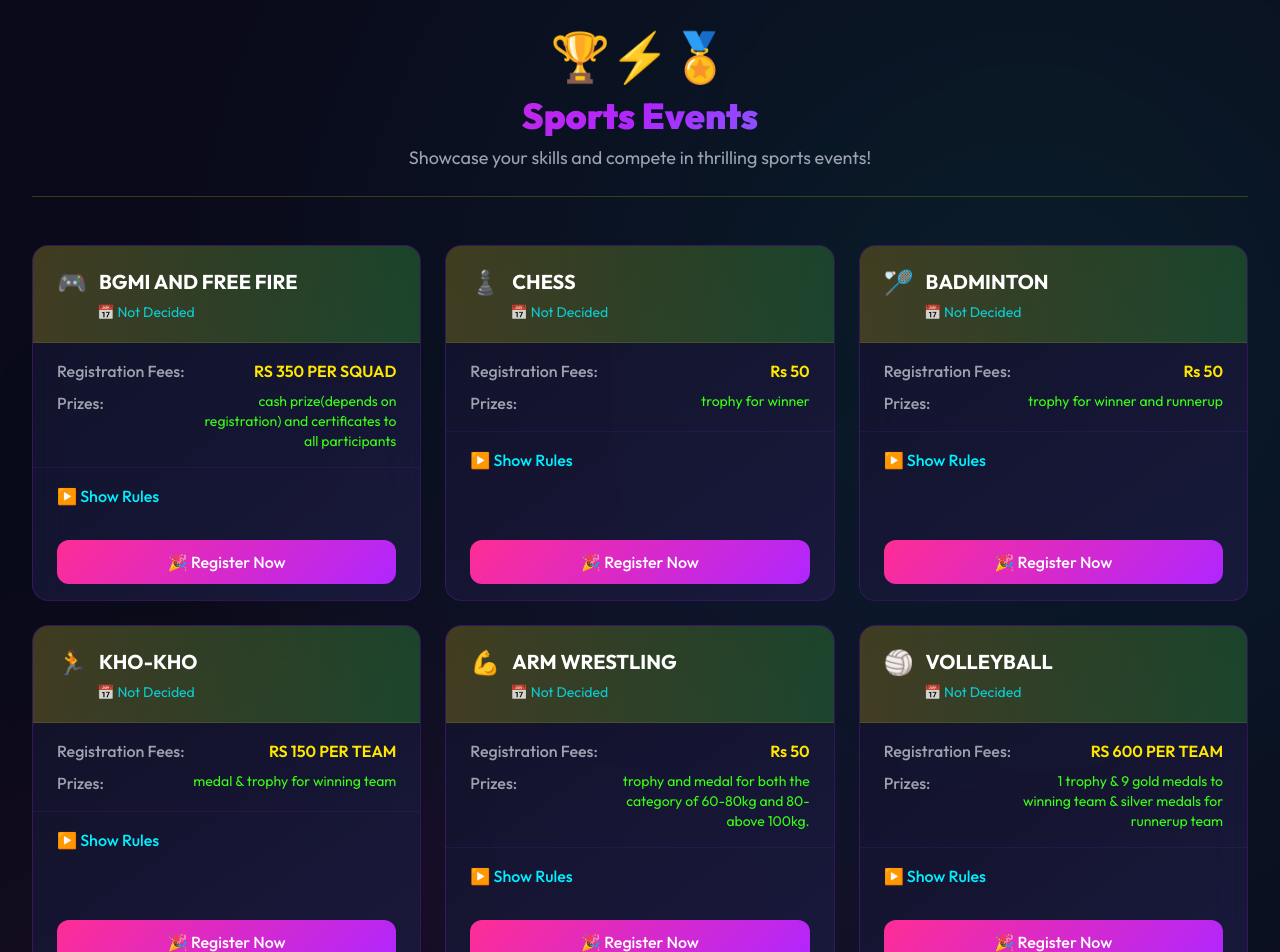
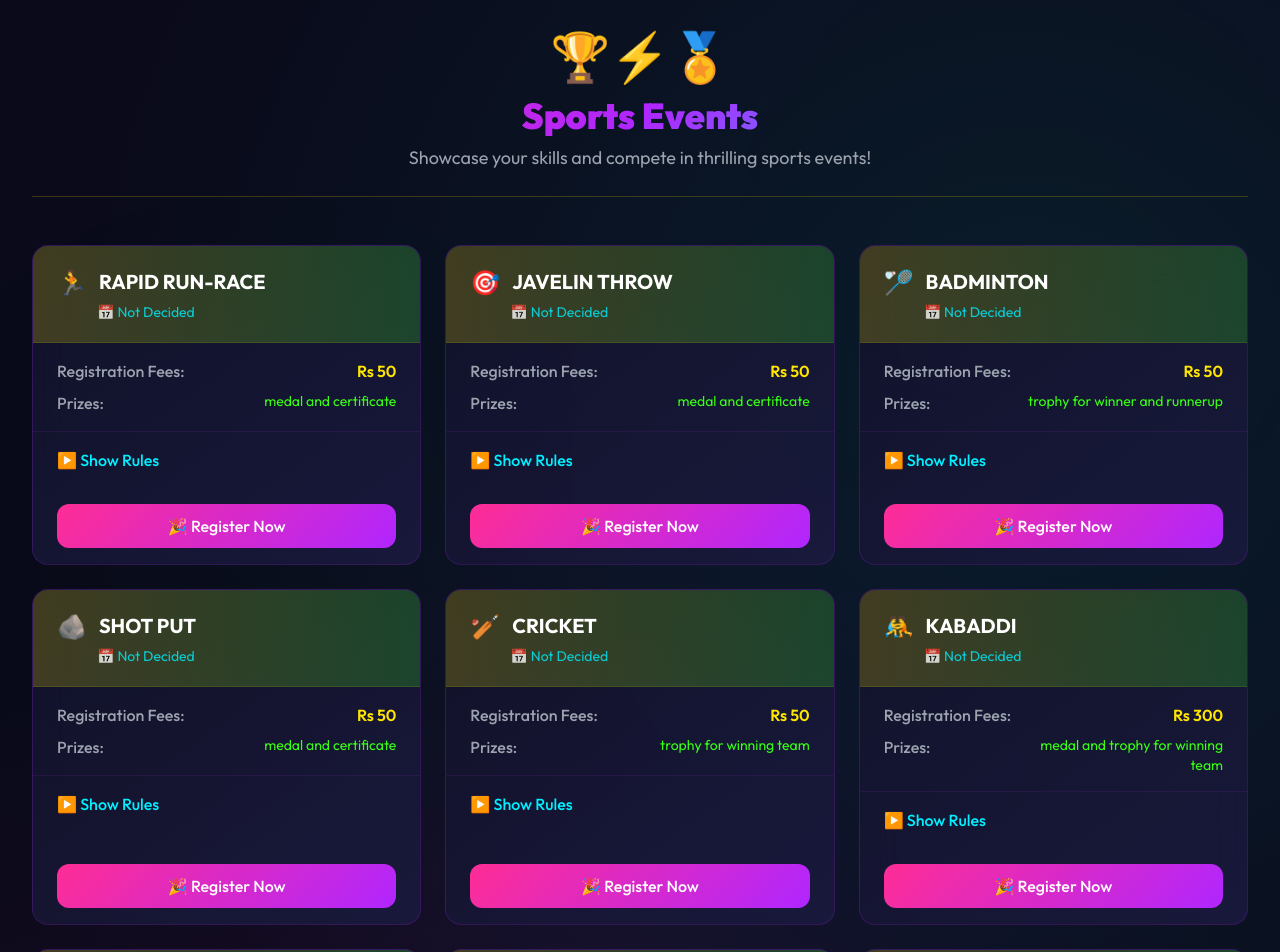
Before and after one commit to Jaishankar7655/TYF2K25, a React (Vite) app: page /Sport in a window 1280 px wide. Shown: the top 952 px of the page. Built offline with nearby package versions, Linux system fonts and the light colour scheme.

Commit message:
changes in the event

```diff
--- a/src/Components/AllEvents.jsx
+++ b/src/Components/AllEvents.jsx
@@ -1,6 +1,6 @@
 import React from "react";
 import { Link } from "react-router-dom";
-import { Monitor, BookOpen, Music, Trophy } from "lucide-react";
+import { Monitor, BookOpen, Music, Trophy, Star } from "lucide-react";
 
 function AllEvents() {
   const allEvents = [
@@ -8,6 +8,7 @@
     { name: "Literary", path: "/literary", icon: <BookOpen className="w-10 h-10 mb-3" />, color: "text-neon-purple", borderColor: "border-neon-purple/30", hoverBorder: "hover:border-neon-purple", glow: "hover:shadow-[0_0_25px_rgba(176,38,255,0.2)]", emoji: "📚" },
     { name: "Cultural", path: "/culture", icon: <Music className="w-10 h-10 mb-3" />, color: "text-neon-pink", borderColor: "border-neon-pink/30", hoverBorder: "hover:border-neon-pink", glow: "hover:shadow-[0_0_25px_rgba(255,45,149,0.2)]", emoji: "🎭" },
     { name: "Sports", path: "/sport", icon: <Trophy className="w-10 h-10 mb-3" />, color: "text-neon-yellow", borderColor: "border-neon-yellow/30", hoverBorder: "hover:border-neon-yellow", glow: "hover:shadow-[0_0_25px_rgba(255,230,0,0.2)]", emoji: "🏆" },
+    { name: "SEC Committee", path: "#", icon: <Star className="w-10 h-10 mb-3" />, color: "text-green-400", borderColor: "border-green-400/30", hoverBorder: "hover:border-green-400", glow: "hover:shadow-[0_0_25px_rgba(74,222,128,0.2)]", emoji: "🌟" },
   ];
 
   return (
@@ -17,12 +18,12 @@
         <p className="text-gray-400 mt-2 text-lg font-medium">Discover your passion across our four flagship categories.</p>
       </div>
 
-      <div className="grid grid-cols-1 sm:grid-cols-2 lg:grid-cols-4 gap-6">
+      <div className="flex flex-wrap justify-center gap-6">
         {allEvents.map((event, index) => (
           <Link
             key={index}
             to={event.path}
-            className={`group flex flex-col items-center justify-center p-8 bg-dark-card/80 border-2 ${event.borderColor} rounded-2xl hover:-translate-y-2 transition-all duration-400 ${event.hoverBorder} ${event.glow} backdrop-blur-xl`}
+            className={`w-full sm:w-[calc(50%-12px)] lg:w-[calc(33%-16px)] xl:w-[calc(20%-20px)] group flex flex-col items-center justify-center p-8 bg-dark-card/80 border-2 ${event.borderColor} rounded-2xl hover:-translate-y-2 transition-all duration-400 ${event.hoverBorder} ${event.glow} backdrop-blur-xl`}
           >
             <div className="text-3xl mb-3">{event.emoji}</div>
             <div className={`p-4 rounded-2xl bg-dark-surface/50 ${event.color} mb-2 group-hover:scale-110 transition-transform duration-300`}>
--- a/src/Components/Culture.jsx
+++ b/src/Components/Culture.jsx
@@ -5,48 +5,15 @@
   const [openEventId, setOpenEventId] = useState(null);
   const navigate = useNavigate();
   const culturalEvents = [
-    {
-      id: 22, name: "TRUDIES",
-      rules: ["NO SPECIFIC RULES."],
-      date: "Not Decided", fees: "Rs 50", prizes: "TROPHY FOR WINNER", emoji: "🎤",
-    },
-    {
-      id: 23, name: "SONG COMPETITION",
-      rules: ["TIME DURATION WILL BE UNDER 5 MIN.", "MAXIMUM 5 MAMBER IS ALLOWED IN THE GROUP."],
-      date: "Not Decided", fees: "SOLO- Rs 50, DUET Rs 100, GROUP Rs150",
-      prizes: "SOLO:- 1 TROPHY FOR WINNER, DUO :- 2 TROPHY FOR WINNER, GROUP:- 1 TROPHY FOR WINNING GROUP", emoji: "🎵",
-    },
-    {
-      id: 24, name: "DANCE COMPETITION",
-      rules: ["ALL THE PARTICIPANTS MUST REGISTER BEFORE THE DEADLINE.", "EACH PERFORMANCE SHOULD BE PERFORMED UNDER 5 MIN.", "PARTICIPANTS MUST PROVIDE THEIR OWN MUSIC.", "GROUP CAN HAVE MAXIMUM 8 MEMBER."],
-      date: "Not Decided", fees: "SOLO- Rs 100, DUET Rs 150, GROUP Rs 250",
-      prizes: "SOLO:- 1ST, 2ND & 3RD PRICE, DUO :- 1ST, 2ND & 3RD PRICE, GROUP:- 1ST & 2ND PRICE.", emoji: "💃",
-    },
-    {
-      id: 25, name: "RANGOLI",
-      rules: ["RANGOLI COLOURS IS ALLOWED FOR RANGOLI.(NO PAINTS OR FLOWER IS ALLOWED)", "THEME:- WOMEN DAY.", "TIME LIMITS WILL BE 1 HRS.", "SIZE OF AREA FOR RANGOLI WILL BE 4FT * 4 FT"],
-      date: "Not Decided", fees: "Rs 50", prizes: "TROPHY FOR WINNER AND RUNNERUP", emoji: "🎨",
-    },
-    {
-      id: 26, name: "FACE PAINTAING",
-      rules: ["THERE WILL BE ONLY SINGLE ROUND"],
-      date: "Not Decided", fees: "Rs 50", prizes: "TROPHY FOR WINNER AND RUNNERUP", emoji: "🖌️",
-    },
-    {
-      id: 27, name: "RAMP WALK",
-      rules: ["DAY 1 THEME :- BOLLYWOOD.", "DAY-2 THEME:- ANGEL AND DEVIL."],
-      date: "Not Decided", fees: "Rs100", prizes: "TROPHY FOR WINNER AND RUNNERUP FOR MALE AND FEMALE CANDIDATE", emoji: "🕺",
-    },
-    {
-      id: 28, name: "NUKKAD NATAK",
-      rules: ["THEME:- SOCIAL AWARENESS.", "MAX 10 MEMBER PER TEAM.", "TIME LIMIT WILL BE 10 MIN.", "TEAM SHOULD BRING THEIR OWN PROPS.", "MIC AND SOUND SYSTEM IS NOT ALLOWED"],
-      date: "Not Decided", fees: "Rs100 PER TEAM", prizes: " TROPHY FOR WINNING GROUP", emoji: "🎭",
-    },
-    {
-      id: 29, name: "DANCE BATTLE",
-      rules: ["FIRST ROUND:- PERFORMED UNDER 2 MIN.(THEME:- BOLLYWOOD)", "SECOND ROUND:- PERFORMED UNDER 2 MIN. (THEME:- HIP-HOP BEAT)", "THIRD ROUND:- PERFORMED UNDER 4 MIN.((THEME:- GIVEN ON THE SPOT)"],
-      date: "Not Decided", fees: "Rs100", prizes: "TROPHY FOR 1ST, 2ND & 3RD", emoji: "🔥",
-    },
+    { id: 1, name: "DANCE (SOLO-DUO-GROUP)", rules: ["PERFORMED UNDER 5 MIN."], date: "Not Decided", fees: "SOLO: 100, DUO: 200, GROUP: 250", prizes: "TROPHY FOR WINNERS", emoji: "💃" },
+    { id: 2, name: "SINGING (SOLO-DUO)", rules: ["TIME DURATION WILL BE UNDER 5 MIN."], date: "Not Decided", fees: "SOLO: 50, DUO: 100", prizes: "TROPHY FOR WINNERS", emoji: "🎵" },
+    { id: 3, name: "ACTING ANTICS (SKIT)", rules: ["THEME:- SOCIAL AWARENESS.", "TIME LIMIT WILL BE 10 MIN."], date: "Not Decided", fees: "Rs 250 (Per team)", prizes: "TROPHY FOR WINNING GROUP", emoji: "🎭" },
+    { id: 4, name: "COPY PASTE (MIMICRY)", rules: ["NO OFFENSIVE CONTENT."], date: "Not Decided", fees: "Rs 50", prizes: "TROPHY FOR WINNER", emoji: "🗣️" },
+    { id: 5, name: "COLORFUL CANVAS (RANGOLI)", rules: ["RANGOLI COLOURS ONLY.", "TIME LIMIT WILL BE 1 HRS."], date: "Not Decided", fees: "Rs 50", prizes: "TROPHY FOR WINNER AND RUNNERUP", emoji: "🎨" },
+    { id: 6, name: "HENNA HARMONY (MEHENDI)", rules: ["BRING YOUR OWN CONE."], date: "Not Decided", fees: "Rs 50", prizes: "TROPHY FOR WINNER AND RUNNERUP", emoji: "🖌️" },
+    { id: 7, name: "OPEN MIC", rules: ["ANY TALENT UNDER 5 MIN."], date: "Not Decided", fees: "Rs 50", prizes: "TROPHY FOR WINNER", emoji: "🎤" },
+    { id: 8, name: "WALK & WOW (RAMP WALK)", rules: ["PROPER DRESS REGULATION."], date: "Not Decided", fees: "Rs 200", prizes: "TROPHY FOR WINNERS", emoji: "🚶" },
+    { id: 9, name: "DANCE BATTLE", rules: ["IMPROMPTU DANCE."], date: "Not Decided", fees: "Rs 100 (Per member)", prizes: "TROPHY FOR BATTLE WINNER", emoji: "🔥" },
   ];
 
   const handleToggleRules = (id) => {
--- a/src/Components/Home.jsx
+++ b/src/Components/Home.jsx
@@ -75,7 +75,7 @@
       </div>
 
       {/* Header */}
-      <header className="relative z-50 w-full flex justify-center items-center gap-2 sm:gap-8 md:gap-16 px-2 sm:px-6 md:px-12 py-3 sm:py-5">
+      <header className="relative z-50 w-full flex justify-between items-center gap-2 sm:gap-8 md:gap-16 px-4 sm:px-10 md:px-16 py-3 sm:py-5">
         <div className="flex items-center group cursor-pointer flex-shrink-0">
           <img className="w-12 h-12 sm:w-16 sm:h-16 md:w-28 md:h-28 object-contain rounded-full transition-all duration-300 group-hover:drop-shadow-[0_0_20px_rgba(255,45,149,0.5)] group-hover:scale-105" src={trb} alt="Truba Logo" />
         </div>
--- a/src/Components/Literary.jsx
+++ b/src/Components/Literary.jsx
@@ -5,14 +5,14 @@
   const [openEventId, setOpenEventId] = useState(null);
   const navigate = useNavigate();
   const literaryEvents = [
-    { id: 14, name: "POSTER PRESENTATION", rules: ["THEME:- WOMENS DAY.", "USE GRAPHICS & ILLUSTRATIONS.", "ONLY HAND MADE POSTER WILL BE CONSIDERED.", "PRESENTATION TIME LIMIT FOR EXPLAINATION WILL BE 2 MIN.", "POSTER SIZE IS A0 SIZE(33* 46 INCH).", "POSTERS HAS TO BE PRE HAND MADE"], date: "Not Decided", fees: "Rs 50", prizes: "TROPHY FOR WINNER AND RUNNERUP", emoji: "🖼️" },
-    { id: 15, name: "BECHO TO JAANE", rules: ["SELLING MATERIAL WILL BE PROVIDED BY INSTITUTION.", "TIME LIMIT WILL BE HALF N HOUR."], date: "Not Decided", fees: "Rs 50", prizes: "TROPHY FOR WINNER AND RUNNERUP", emoji: "🛍️" },
-    { id: 16, name: "IPL AUCATION", rules: ["TEAM SHOULD HAVE 3 MEMBERS.", "BIDDING HAS TO BE DONE WITHIN ASSIGN BUDGET"], date: "Not Decided", fees: "Rs 150 PER TEAM", prizes: "TROPHY FOR WINNING AND RUNNERUP TEAM", emoji: "🏏" },
-    { id: 17, name: "POETRY (KAVI KOSH)", rules: ["VULGAR WRITING IS NOT ALLOWED."], date: "Not Decided", fees: "Rs 50", prizes: "TROPHY FOR WINNER AND RUNNERUP", emoji: "✍️" },
-    { id: 18, name: "EXTEMPORE", rules: ["PARTICIPANTS WILL BE GIVEN A TANDOM TOPIC AND THEY HAVE TO SPEAK ON THAT TOPIC.", "PERTICULAR TIME WILL BE GIVEN TO SPEAK.", "PARTICIPANTS WILL NOT BE ALLOWED TO PREPARE SPEECH IN ADVANCE."], date: "Not Decided", fees: "Rs 50", prizes: "TROPHY FOR WINNER AND RUNNERUP", emoji: "🎙️" },
-    { id: 19, name: "MIND MARATHON", rules: ["THERE WILL BE 4 ROUNDS.", "QUESTIONS WILL BE ON GENERAL SCIENCE, GK AND CURRENT AFFAIRS.", "TIME LIMIT WILL BE THERE FOR FIRST"], date: "Not Decided", fees: "RS 70 DUO", prizes: "TROPHY FOR WINNER AND RUNNERUP", emoji: "🧠" },
-    { id: 20, name: "AD MAD SHOW", rules: ["MAX FOUR MEMBER PER TEAM.", "TIME LIMIT WILL BE 2 MIN.", "ONE AD HAS TO BE PREPARED IN ADVANCED FOR ROUND ONE."], date: "Not Decided", fees: "Rs100 PER TEAM", prizes: "TROPHY FOR 1ST, 2ND & 3RD ", emoji: "📺" },
-    { id: 21, name: "DESIGNER CUT", rules: ["MAX TWO MEMBER PER TEAM.", "NEWSPAPER IS PROVIDED BY INSTITUTION.", "CUT AND DESIGN WILL BE DONE IN THE GIVEN TIME.", "DRESS CAN BE WAREABLE AND DECENT.", "NO PRE-PREPARED DRESS WILL BE ALLOWED."], date: "Not Decided", fees: "Rs 50", prizes: "TROPHY FOR WINNER AND RUNNERUP", emoji: "✂️" },
+    { id: 14, name: "FOCUS & FRAME (PHOTOGRAPHY)", rules: ["THE NATURE OF EVENT."], date: "Not Decided", fees: "Rs 50", prizes: "TROPHY FOR WINNER AND RUNNERUP", emoji: "📸" },
+    { id: 15, name: "CINEMATIC CAPITAL (REEL MAKING)", rules: ["CREATE A REEL.", "TIME LIMIT IS THERE."], date: "Not Decided", fees: "Rs 100", prizes: "TROPHY FOR WINNER AND RUNNERUP", emoji: "🎥" },
+    { id: 16, name: "INK & INSIGHT (POETRY)", rules: ["VULGAR WRITING IS NOT ALLOWED."], date: "Not Decided", fees: "Rs 50", prizes: "TROPHY FOR WINNER AND RUNNERUP", emoji: "✍️" },
+    { id: 17, name: "FACE PAINTING", rules: ["THERE WILL BE ONLY SINGLE ROUND"], date: "Not Decided", fees: "Rs 100", prizes: "TROPHY FOR WINNER AND RUNNERUP", emoji: "🖌️" },
+    { id: 18, name: "COMMERCE QUIZ", rules: ["THERE WILL BE THREE ROUNDS.", "TIME LIMIT WILL BE THERE."], date: "Not Decided", fees: "Rs 100", prizes: "TROPHY FOR WINNER AND RUNNERUP", emoji: "📋" },
+    { id: 19, name: "IPL - THE FINAL BIDDER", rules: ["TEAM SHOULD HAVE MAX 4 MEMBERS.", "BIDDING HAS TO BE DONE WITHIN ASSIGN BUDGET"], date: "Not Decided", fees: "Rs 200 (Per team max 4 person)", prizes: "TROPHY FOR WINNING TEAM", emoji: "🏏" },
+    { id: 20, name: "EXTEMPORE", rules: ["PARTICIPANTS WILL BE GIVEN A RANDOM TOPIC AND THEY HAVE TO SPEAK ON THAT TOPIC."], date: "Not Decided", fees: "Rs 50", prizes: "TROPHY FOR WINNER AND RUNNERUP", emoji: "🎙️" },
+    { id: 21, name: "BECHO TOH JAANE (SOLD OUT)", rules: ["SELLING MATERIAL WILL BE PROVIDED BY INSTITUTION.", "MAX 4 PERSON PER TEAM."], date: "Not Decided", fees: "Rs 100 (Per team max 4 person)", prizes: "TROPHY FOR WINNER AND RUNNERUP", emoji: "🛍️" },
   ];
 
   const handleToggleRules = (id) => {
--- a/src/Components/Sport.jsx
+++ b/src/Components/Sport.jsx
@@ -6,102 +6,18 @@
   const navigate = useNavigate();
 
   const sportsEvents = [
-    {
-      id: 4,
-      name: "BGMI AND FREE FIRE",
-      rules: [
-        "AT LEAST TWO TEAM MEMBERS HAVE TO BE PRESENT AT THE VENUE.",
-        "CANDIDATES SHOULD REACH THE VENUE BEFORE 30 MINUTES.",
-      ],
-      date: "Not Decided",
-      fees: "RS 350 PER SQUAD",
-      prizes:
-        "CASH PRIZE(DEPENDS ON REGISTRATION) AND CERTIFICATES TO ALL PARTICIPANTS",
-      emoji: "🎮",
-    },
-    {
-      id: 8,
-      name: "CHESS",
-      rules: ["REGULAR RULES."],
-      date: "Not Decided",
-      fees: "Rs 50",
-      prizes: "TROPHY FOR WINNER ",
-      emoji: "♟️",
-    },
-    {
-      id: 9,
-      name: "BADMINTON",
-      rules: ["SINGLES WILL BE THERE.", "MATCH WILL BE OF 11 POINTS."],
-      date: "Not Decided",
-      fees: "Rs 50",
-      prizes: "TROPHY FOR WINNER AND RUNNERUP",
-      emoji: "🏸",
-    },
-    {
-      id: 10,
-      name: "KHO-KHO",
-      rules: ["8 PARTICIPANTS SHOULD BE THERE IN THE TEAM."],
-      date: "Not Decided",
-      fees: "RS 150 PER TEAM",
-      prizes: "MEDAL & TROPHY FOR WINNING TEAM",
-      emoji: "🏃",
-    },
-    {
-      id: 11,
-      name: "ARM WRESTLING",
-      rules: [
-        "ELBOWS MUST REMAIN ON TABLE AND HAND CENTERED, STRAIGHT WRIST.",
-        "OPPONENT HAND TOUCHES THE TABLE OR COMMITS TO FOULS.",
-        "LIFTING ELBOW, GRIP CHANGE, EARLY START, INTENTIONAL SLIP.",
-        "WEIGHT RANGE: 60-80 KG AND 80-ABOVE 100KG.",
-      ],
-      date: "Not Decided",
-      fees: "Rs 50",
-      prizes:
-        "TROPHY AND MEDAL FOR BOTH THE CATEGORY OF 60-80KG AND 80-ABOVE 100KG.",
-      emoji: "💪",
-    },
-    {
-      id: 12,
-      name: "VOLLEYBALL",
-      rules: [
-        "EVERY SET IS OF 15 POINTS.",
-        "TWO SUBSTITUTIONS ARE ALLOWED.",
-        "PROPER SPORTS DRESS & SHOES ARE MANDATORY.",
-        "UMPIRE DECISION WILL BE FINAL.",
-        "TEAM CAN HAVE MAXIMUM 9 MEMBERS.",
-      ],
-      date: "Not Decided",
-      fees: "RS 600 PER TEAM",
-      prizes:
-        " 1 TROPHY & 9 GOLD MEDALS TO WINNING TEAM & SILVER MEDALS FOR RUNNERUP TEAM",
-      emoji: "🏐",
-    },
-    {
-      id: 13,
-      name: "KABADDI",
-      rules: [
-        "EVERY SET WILL BE OF 10 MIN.",
-        "TEAM CAN USE MAXIMUM 2 SUBSTITUTIONS.",
-        "BREAK WILL BE OF 1 MIN.",
-        "PROPER DRESS AND SHOES ARE MANDATORY.",
-        "UMPIRE DECISION WILL BE FINAL.",
-      ],
-      date: "Not Decided",
-      fees: "RS 500 PER TEAM",
-      prizes:
-        " 1 TROPHY & 9 GOLD MEDALS TO WINNING TEAM & SILVER MEDALS FOR RUNNERUP TEAM",
-      emoji: "🤼",
-    },
-    {
-      id: 14,
-      name: "CARROM",
-      rules: ["REGULAR RULES."],
-      date: "Not Decided",
-      fees: "Rs 50",
-      prizes: "Not specified",
-      emoji: "🎯",
-    },
+    { id: 1, name: "RAPID RUN-RACE", rules: ["STANDARD RACE RULES."], date: "Not Decided", fees: "Rs 50", prizes: "MEDAL AND CERTIFICATE", emoji: "🏃" },
+    { id: 2, name: "JAVELIN THROW", rules: ["STANDARD RULES."], date: "Not Decided", fees: "Rs 50", prizes: "MEDAL AND CERTIFICATE", emoji: "🎯" },
+    { id: 3, name: "BADMINTON", rules: ["SINGLES WILL BE THERE.", "MATCH WILL BE OF 11 POINTS."], date: "Not Decided", fees: "Rs 50", prizes: "TROPHY FOR WINNER AND RUNNERUP", emoji: "🏸" },
+    { id: 4, name: "SHOT PUT", rules: ["STANDARD RULES."], date: "Not Decided", fees: "Rs 50", prizes: "MEDAL AND CERTIFICATE", emoji: "🪨" },
+    { id: 5, name: "CRICKET", rules: ["STANDARD RULES."], date: "Not Decided", fees: "Rs 50", prizes: "TROPHY FOR WINNING TEAM", emoji: "🏏" },
+    { id: 6, name: "KABADDI", rules: ["EVERY SET WILL BE OF 10 MIN.", "PROPER DRESS AND SHOES ARE MANDATORY."], date: "Not Decided", fees: "Rs 300", prizes: "MEDAL AND TROPHY FOR WINNING TEAM", emoji: "🤼" },
+    { id: 7, name: "KHO-KHO", rules: ["8 PARTICIPANTS SHOULD BE THERE IN THE TEAM."], date: "Not Decided", fees: "Rs 300", prizes: "MEDAL AND TROPHY FOR WINNING TEAM", emoji: "🏃" },
+    { id: 8, name: "TUG OF WAR", rules: ["STANDARD RULES."], date: "Not Decided", fees: "Rs 50", prizes: "MEDAL AND TROPHY", emoji: "🪢" },
+    { id: 9, name: "DISCUS THROW", rules: ["STANDARD RULES."], date: "Not Decided", fees: "Rs 50", prizes: "MEDAL AND CERTIFICATE", emoji: "🛸" },
+    { id: 10, name: "CARROM", rules: ["REGULAR RULES."], date: "Not Decided", fees: "Rs 50", prizes: "TROPHY FOR WINNER", emoji: "🎯" },
+    { id: 11, name: "CHESS", rules: ["REGULAR RULES."], date: "Not Decided", fees: "Rs 50", prizes: "TROPHY FOR WINNER", emoji: "♟️" },
+    { id: 12, name: "TABLE TENNIS", rules: ["REGULAR RULES."], date: "Not Decided", fees: "Rs 50", prizes: "TROPHY FOR WINNER", emoji: "🏓" },
   ];
 
   const handleToggleRules = (id) => {
--- a/src/Components/Technical.jsx
+++ b/src/Components/Technical.jsx
@@ -7,17 +7,15 @@
 
   const technicalEvents = [
     { id: 1, name: "TECH QUIZ", rules: ["TOTAL 5 SECTION WILL BE THERE.", "QUESTION ATTEMPTATION SHOULD BE MANDATORY.", "ALL THE QUESTION WILL BE MULTIPLE CHOICE"], date: "Not Decided", fees: "Rs 50", prizes: "TROPHY FOR WINNER AND RUNNERUP", emoji: "🧪" },
-    { id: 2, name: "CODE ENCOUNTER", rules: ["THERE WILL BE TWO ROUNDS (1ST WILL BE CHOOSE THE CORRECT ANSWER & 2ND WILL BE CODE EXECUTION)"], date: "Not Decided", fees: "Rs 100", prizes: "TROPHY FOR WINNER AND RUNNERUP", emoji: "💻" },
-    { id: 3, name: "TECH PAPER PRESENTATION", rules: ["SINGLE ROUND WILL BE HELD.", "PRESENTATION SHOULD BE UNDER 10 MIN."], date: "Not Decided", fees: "RS 150 SINGLE/DUO", prizes: "TROPHY FOR WINNER AND RUNNERUP", emoji: "📝" },
-    { id: 4, name: "TREASURE HUNT", rules: ["TEAM BASED EVENT.", "FOLLOW THE CLUES TO FIND THE TREASURE."], date: "Not Decided", fees: "Rs 200", prizes: "TROPHY FOR WINNER AND RUNNERUP", emoji: "🗺️" },
-    { id: 5, name: "LAN GAMING", rules: ["PARTICIPANTS SHOULD BRING THEIR OWN DEVICES.", "GAME RULES WILL BE ANNOUNCED ON THE SPOT."], date: "Not Decided", fees: "Rs 350", prizes: "TROPHY FOR WINNER AND RUNNERUP", emoji: "🎮" },
-    { id: 6, name: "CYBER SECURITY", rules: ["KNOWLEDGE OF CYBERSECURITY CONCEPTS REQUIRED.", "PRACTICAL AND THEORETICAL ROUNDS."], date: "Not Decided", fees: "Rs 200", prizes: "TROPHY FOR WINNER AND RUNNERUP", emoji: "🔐" },
-    { id: 7, name: "TECH TALK", rules: ["OPEN FOR ALL PARTICIPANTS.", "NO REGISTRATION FEE REQUIRED."], date: "Not Decided", fees: "Free for all", prizes: "CERTIFICATE OF PARTICIPATION", emoji: "🎤" },
-    { id: 8, name: "PHARMA QUIZ", rules: ["QUESTIONS WILL BE RELATED TO PHARMACY.", "TIME LIMIT WILL BE THERE FOR EACH ROUND."], date: "Not Decided", fees: "Rs 100", prizes: "TROPHY FOR WINNER AND RUNNERUP", emoji: "💊" },
-    { id: 9, name: "CURE CREATION", rules: ["PRACTICAL ROUND.", "RELATED TO PHARMACEUTICAL PREPARATIONS."], date: "Not Decided", fees: "Rs 100", prizes: "TROPHY FOR WINNER AND RUNNERUP", emoji: "⚗️" },
-    { id: 10, name: "BUDDHI VIMARSH", rules: ["MAXIMUM 6 SLIDES CAN BE THERE.", "IT SHOULD BE RELATED TO PHARMACY TOPIC.", "EXPLANATION SHOULD BE SHORT AND SIMPLE."], date: "Not Decided", fees: "Rs 50", prizes: "TROPHY FOR WINNER AND RUNNERUP", emoji: "📊" },
-    { id: 11, name: "COMMERCE QUIZ", rules: ["THERE WILL BE THREE ROUNDS (MCQ, PRESENTATION, RAPID FIRE).", "TIME LIMIT WILL BE THERE FOR EACH ROUND.", "POINTS FOR CORRECT ANSWERS AND PENALTIES FOR INCORRECT."], date: "Not Decided", fees: "RS 100 DUO", prizes: "TROPHY FOR WINNING AND RUNNERUP DUO", emoji: "📋" },
-    { id: 12, name: "CURE CELEBRATION", rules: ["IT WILL BE OF TWO ROUNDS. (SIMPLE SYRUP IN FIRST ROUND & EFFERVESCENT POWDER IS FOR SECOND ROUND)"], date: "Not Decided", fees: "RS 100 DUO", prizes: "TROPHY FOR WINNING AND RUNNERUP DUO", emoji: "🧬" },
+    { id: 2, name: "CODING CONTEST", rules: ["THERE WILL BE TWO ROUNDS (1ST WILL BE CHOOSE THE CORRECT ANSWER & 2ND WILL BE CODE EXECUTION)"], date: "Not Decided", fees: "Rs 100", prizes: "TROPHY FOR WINNER AND RUNNERUP", emoji: "💻" },
+    { id: 3, name: "DEBUGGING CONTEST", rules: ["DEBUG THE GIVEN CODE.", "TIME LIMIT WILL BE THERE."], date: "Not Decided", fees: "Rs 100", prizes: "TROPHY FOR WINNER AND RUNNERUP", emoji: "🐛" },
+    { id: 4, name: "POSTER-PAPER PRESENTATION", rules: ["SINGLE ROUND WILL BE HELD.", "PRESENTATION SHOULD BE UNDER 10 MIN."], date: "Not Decided", fees: "Rs 150", prizes: "TROPHY FOR WINNER AND RUNNERUP", emoji: "📝" },
+    { id: 5, name: "TREASURE HUNT", rules: ["TEAM BASED EVENT.", "FOLLOW THE CLUES TO FIND THE TREASURE."], date: "Not Decided", fees: "Rs 100", prizes: "TROPHY FOR WINNER AND RUNNERUP", emoji: "🗺️" },
+    { id: 6, name: "LAN GAMING", rules: ["PARTICIPANTS SHOULD BRING THEIR OWN DEVICES.", "GAME RULES WILL BE ANNOUNCED ON THE SPOT."], date: "Not Decided", fees: "Rs 350", prizes: "TROPHY FOR WINNER AND RUNNERUP", emoji: "🎮" },
+    { id: 7, name: "CYBER SECURITY", rules: ["KNOWLEDGE OF CYBERSECURITY CONCEPTS REQUIRED.", "PRACTICAL AND THEORETICAL ROUNDS."], date: "Not Decided", fees: "Rs 200", prizes: "TROPHY FOR WINNER AND RUNNERUP", emoji: "🔐" },
+    { id: 8, name: "TECH TALK", rules: ["OPEN FOR ALL PARTICIPANTS.", "NO REGISTRATION FEE REQUIRED."], date: "Not Decided", fees: "Free for all", prizes: "CERTIFICATE OF PARTICIPATION", emoji: "🎤" },
+    { id: 9, name: "PHARMA QUIZ", rules: ["QUESTIONS WILL BE RELATED TO PHARMACY.", "TIME LIMIT WILL BE THERE FOR EACH ROUND."], date: "Not Decided", fees: "Rs 100", prizes: "TROPHY FOR WINNER AND RUNNERUP", emoji: "💊" },
+    { id: 10, name: "CURE CREATION", rules: ["PRACTICAL ROUND.", "RELATED TO PHARMACEUTICAL PREPARATIONS."], date: "Not Decided", fees: "Rs 100", prizes: "TROPHY FOR WINNER AND RUNNERUP", emoji: "⚗️" },
   ];
 
   const handleToggleRules = (id) => {
```
